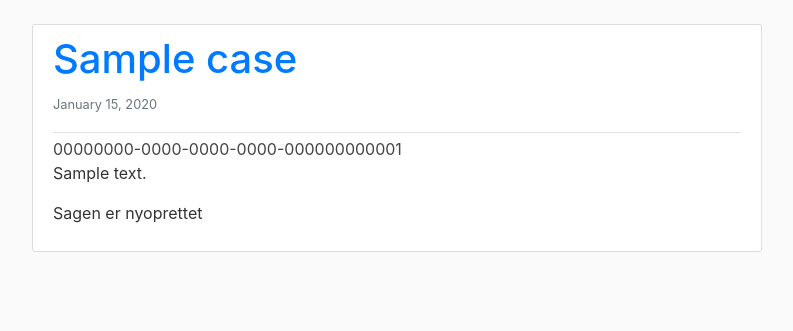
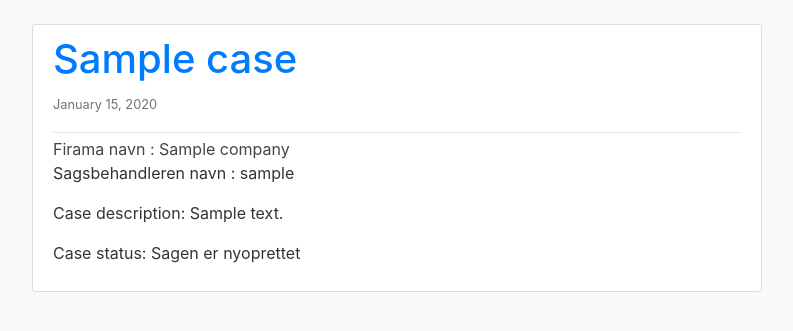
Before and after one commit to Mahnaz-karimi/Whistleblower, a Django app: page /case/ in a window 1280 px wide. Shown: the part 56-387 px from the top of the page, without its empty margins (53-846 px from the left). Run offline with Django 3.2, Linux system fonts and the light colour scheme; a user stored in the database is signed in; tables that the repository leaves empty hold one stand-in row (values such as "Sample post"); some libraries are stand-ins or nearby versions.

Commit message:
add company in case-form

```diff
--- a/case/templates/case/base.html
+++ b/case/templates/case/base.html
@@ -29,6 +29,7 @@
                 <a class="nav-item nav-link" href="/caseworker/logout">Logout</a>
                 {% else %}
                 <a class="nav-item nav-link" href="/caseworker">Login</a>
+                <a class="nav-item nav-link" href="/case/newcase">Ny anmedelse</a>
                 {% endif %}
             </div>
             <!-- Navbar Right Side -->
--- a/case/templates/case/case.html
+++ b/case/templates/case/case.html
@@ -8,9 +8,10 @@
                     <h1><a href="{% url 'case:case-detail' case.id %}">{{case.title}}</a></h1>
                     <p><small class="text-muted">{{ case.created|date:"F d, Y" }}</small></p>
                 </div>
-                <h10><a class="article-title" href="#">{{case.case_info}}</a></h10>
-                <p>  {{case.description}}</p>
-                <p>  {{case.case_info.status}}</p>
+                <h10><a class="article-title" href="#"> Firama navn : {{case.case_info.company}}</a></h10>
+                <p> Sagsbehandleren navn : {{case.case_info.caseworker}}</p>
+                <p> Case description:  {{case.description}}</p>
+                <p> Case status:  {{case.case_info.status}}</p>
             </div>
        </case>
     {% endfor %}
--- a/case/templates/case/case_form.html
+++ b/case/templates/case/case_form.html
@@ -7,6 +7,11 @@
             <fieldset class="form-group">
                 <legend class="border-bottom mb-4">Anmeldelse</legend>
                 {{ form |crispy}} <!-- bruge vertical bar charcter for at bruge a filter. som vi har brugt crispy-->
+                <select id="" name="c_selected" class="form-control">
+                {% for case in Cases %}
+                <option value="{{case.case_info.id}}">{{ case.case_info.company}}</option>
+                {% endfor %}
+                </select>
             </fieldset>
             <div class="form-group">
                 <button class="btn btn-outline-info" type="submit">Indsend</button>
--- a/case/urls.py
+++ b/case/urls.py
@@ -1,11 +1,12 @@
 from django.urls import path
-from case.views import CaseListView, CaseDetailView, CaseCreateView, CaseDeleteView
+from case.views import CaseListView, CaseDetailView, CaseCreateView, CaseDeleteView, CaseCreatNew
 from django.contrib.auth.decorators import login_required
 
 
 app_name = "case"
 urlpatterns = [
     path('', login_required(CaseListView.as_view()), name='case-view'),
+    path('newcase/', CaseCreatNew, name='case-new'),
     path('<int:pk>/', login_required(CaseDetailView.as_view()), name='case-detail'),
     path('new/', login_required(CaseCreateView.as_view()), name='case-create'),
     path('<int:pk>/delete/', login_required(CaseDeleteView.as_view()), name='case-delete'),
--- a/case/views.py
+++ b/case/views.py
@@ -1,5 +1,7 @@
-from case.models import Case, Status  # CaseInfo  # , Company
-
+from case.models import Case, Status, CaseInfo, Company
+from django.http import HttpResponse
+from django import forms
+from django.shortcuts import render
 from django.views.generic import (
     ListView,
     DetailView,
@@ -26,11 +28,11 @@ class CaseDetailView(DetailView):
         return context
 
 
-class CaseCreateView(CreateView):
-
+class CaseCreateView(CreateView, ListView):
     template_name = 'case/case_form.html'
     model = Case
-    fields = ['title', 'description', 'case_info']
+    fields = ['title', 'description']
+    context_object_name = 'Cases'
 
 
 class CaseDeleteView(DeleteView):
@@ -39,7 +41,8 @@ class CaseDeleteView(DeleteView):
     success_url = '/case'
 
 
-class ReportCreateView(CreateView):
-    template_name = 'case/case_form.html'
-    model = Case
-    fields = ['title', 'description', 'case_info']
+def CaseCreatNew(request, **kwargs):
+    context = {
+        "case_info": CaseInfo.objects.get(id=3)
+    }
+    return render(request, 'case/case_new_form.html', context)
```
Also changed, not shown: case/templates/case/case_new_form.html (added, +10 -0 lines), tests/conftest.py (+5 -0 lines), tests/test_caseworker_url.py (+2 -2 lines).
